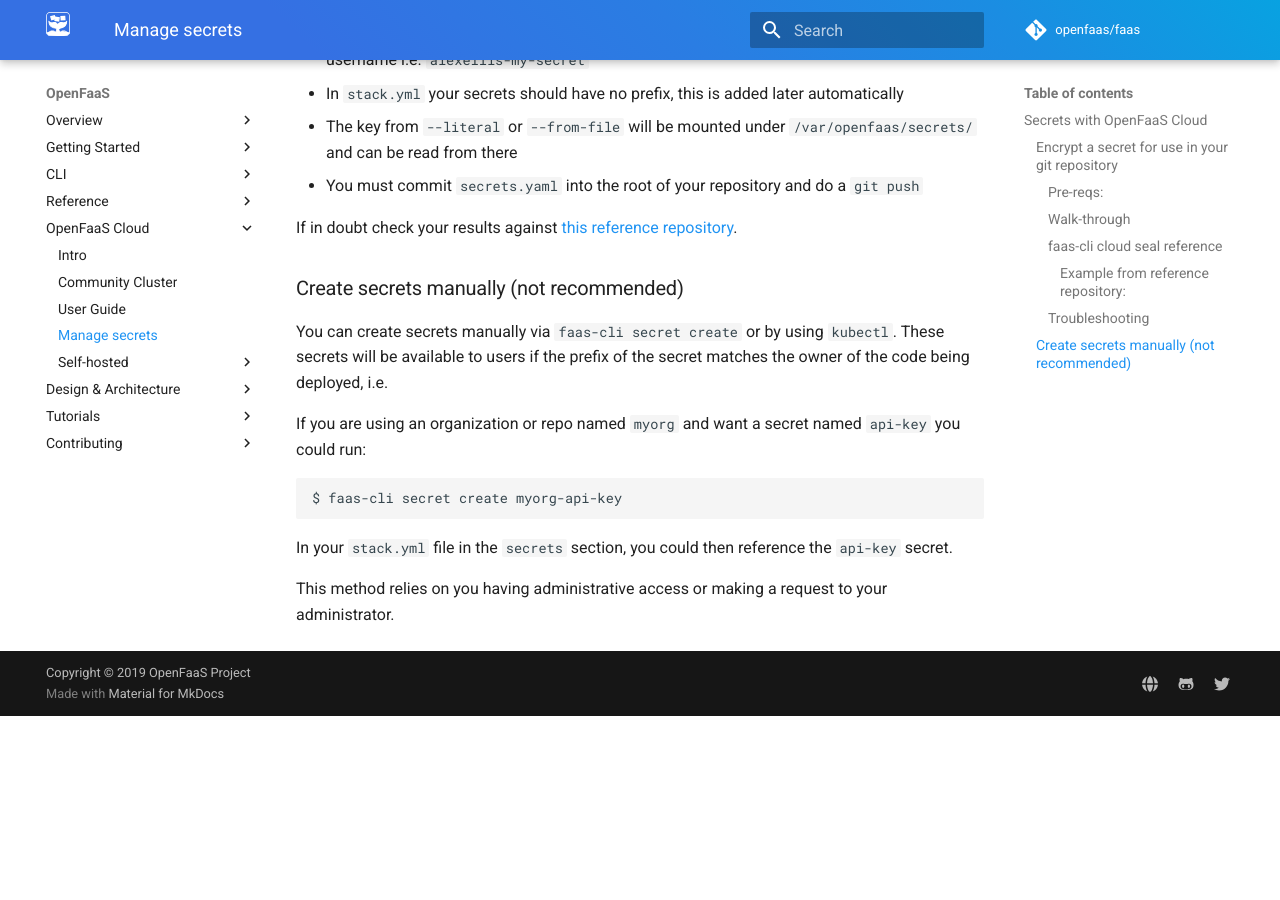
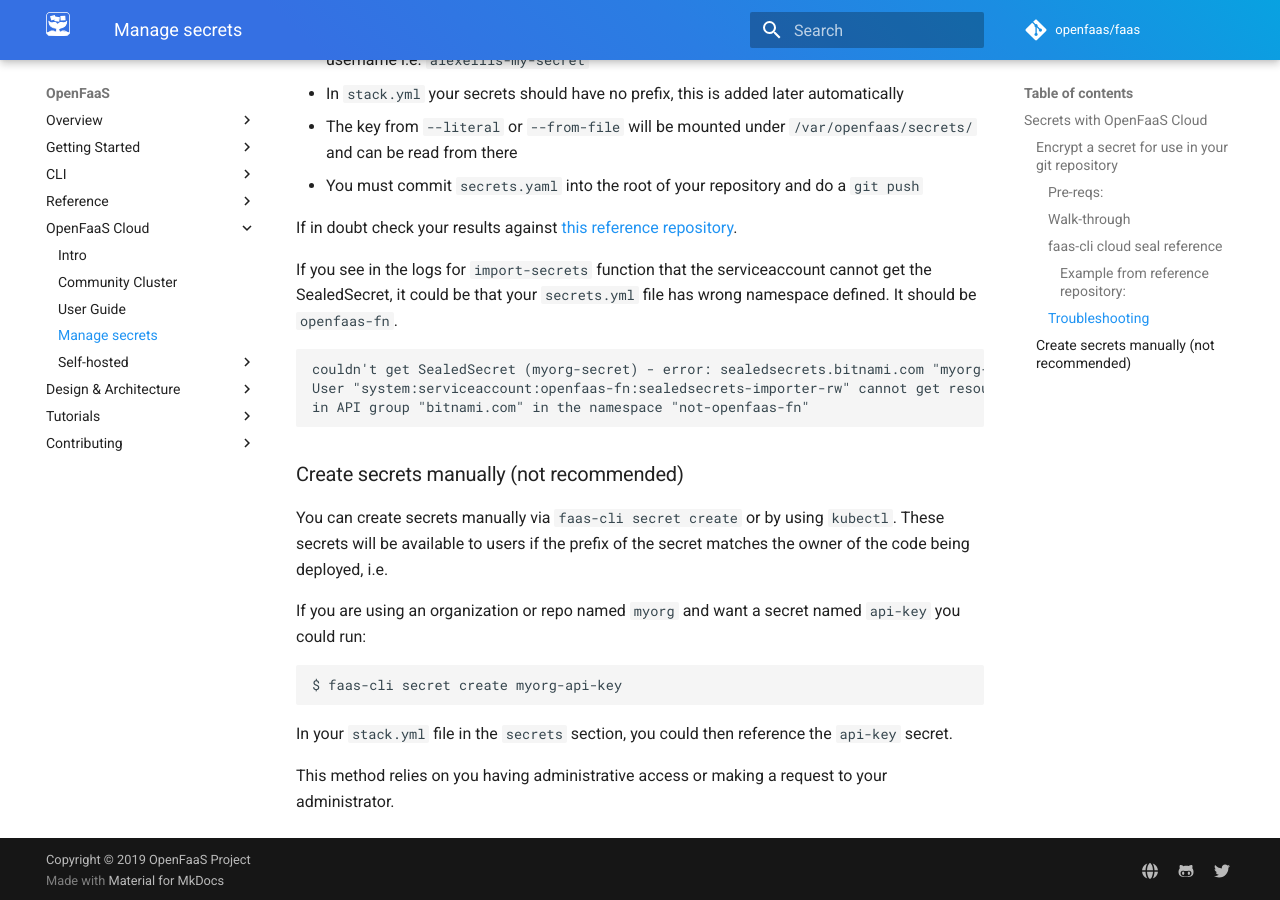
Before and after one commit to openfaas/docs, an MkDocs documentation site: the page built from docs/openfaas-cloud/secrets.md, in a window 1280 px wide and 900 px high, scrolled down 3912 px. Built offline with MkDocs 1.6.1 and Material for MkDocs 9.7.7, drawn with Linux system fonts in a browser that asks for light colours; comment, search, counter and statistics services are not loaded; before the commit the page ends 4628 px from its top, so only the background shows below that.

Commit message:
Update secrets.md
Added a note in troubleshooting about what you would see in the logs if the secrets.yml are in wrong namespace.

Signed-off-by: Christian Sakshaug <christian@dx.no>

````diff
--- a/docs/openfaas-cloud/secrets.md
+++ b/docs/openfaas-cloud/secrets.md
@@ -170,6 +170,14 @@ Notes:
 
 If in doubt check your results against [this reference repository](https://github.com/openfaas/cloud-functions).
 
+If you see in the logs for `import-secrets` function that the serviceaccount cannot get the SealedSecret, it could be that your `secrets.yml` file has wrong namespace defined. It should be `openfaas-fn`.
+
+```
+couldn't get SealedSecret (myorg-secret) - error: sealedsecrets.bitnami.com "myorg-secret" is forbidden:
+User "system:serviceaccount:openfaas-fn:sealedsecrets-importer-rw" cannot get resource "sealedsecrets"
+in API group "bitnami.com" in the namespace "not-openfaas-fn"
+```
+
 ### Create secrets manually (not recommended)
 
 You can create secrets manually via `faas-cli secret create` or by using `kubectl`. These secrets will be available to users if the prefix of the secret matches the owner of the code being deployed, i.e.
````
